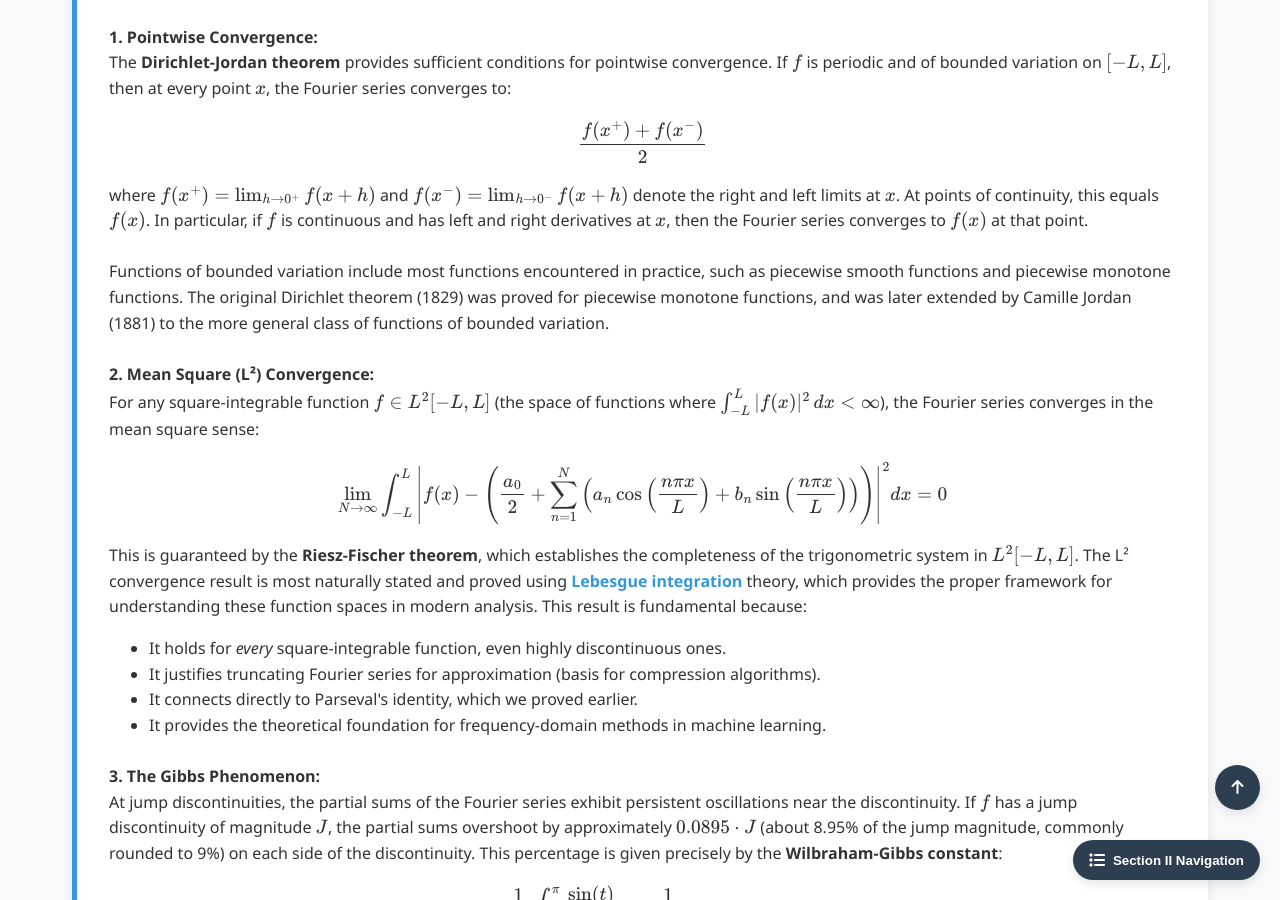
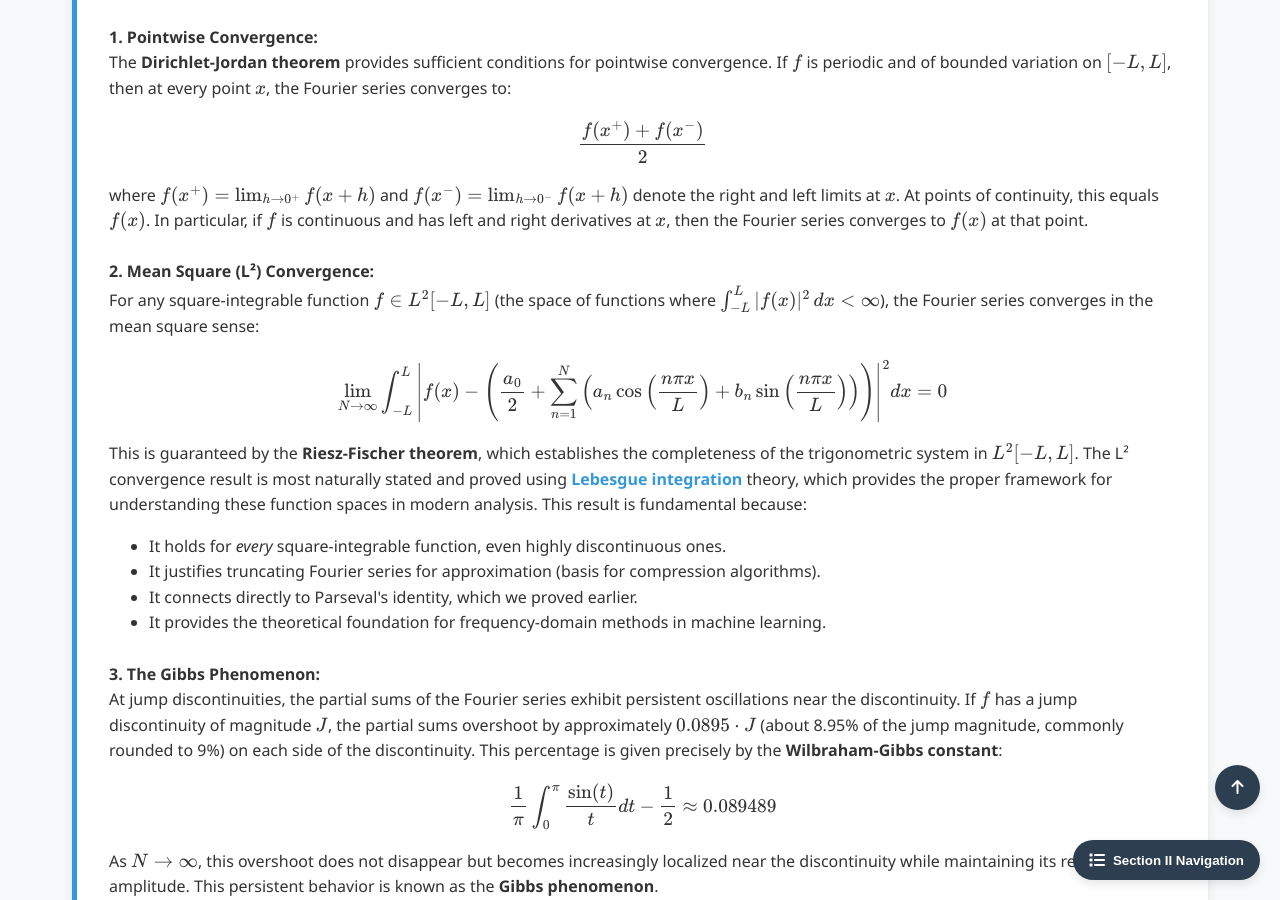
Before and after one commit to Yusukey01/yusukey01.github.io, a Jekyll site: the page built from Mathematics/Calculus/fourier_series.html, in a window 1280 px wide and 900 px high, scrolled down 11251 px. Built offline with Jekyll 4.4.1, drawn with Linux system fonts in a browser that asks for light colours.

```diff
--- a/Mathematics/Calculus/fourier_series.html
+++ b/Mathematics/Calculus/fourier_series.html
@@ -584,11 +584,6 @@ uses_python: false
                 In particular, if \(f\) is continuous and has left and right derivatives at \(x\),
                 then the Fourier series converges to \(f(x)\) at that point.
                 <br><br>
-                Functions of bounded variation include most functions encountered in practice, such as piecewise
-                smooth functions and piecewise monotone functions. The original Dirichlet theorem (1829)
-                was proved for piecewise monotone functions, and was later extended by Camille Jordan (1881)
-                to the more general class of functions of bounded variation.
-                <br><br>
                 <strong>2. Mean Square (L²) Convergence:</strong>
                 <br>
                 For any square-integrable function \(f \in L^2[-L, L]\) (the space of functions where \(\int_{-L}^{L} |f(x)|^2 \, dx < \infty\)),
```
